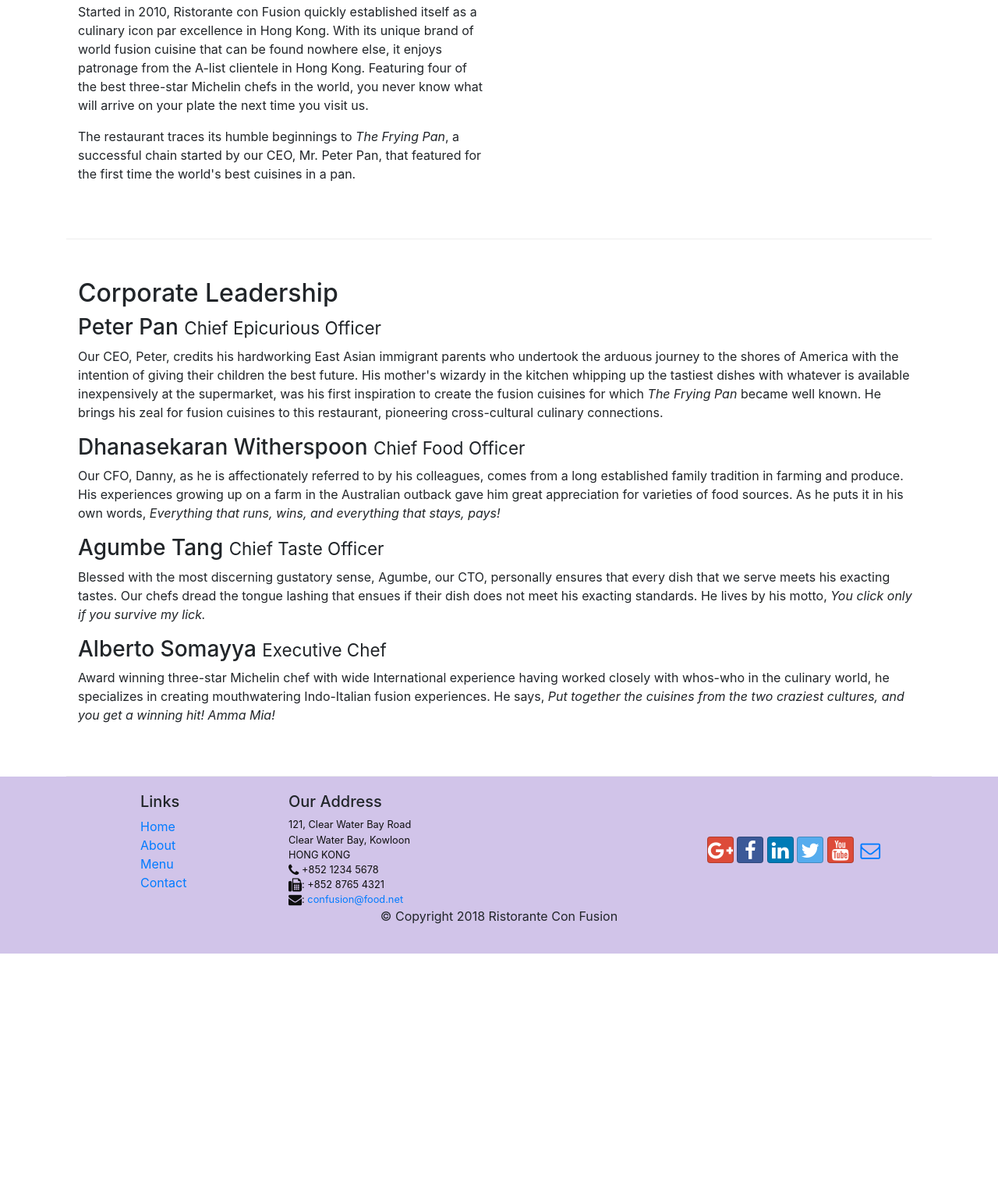
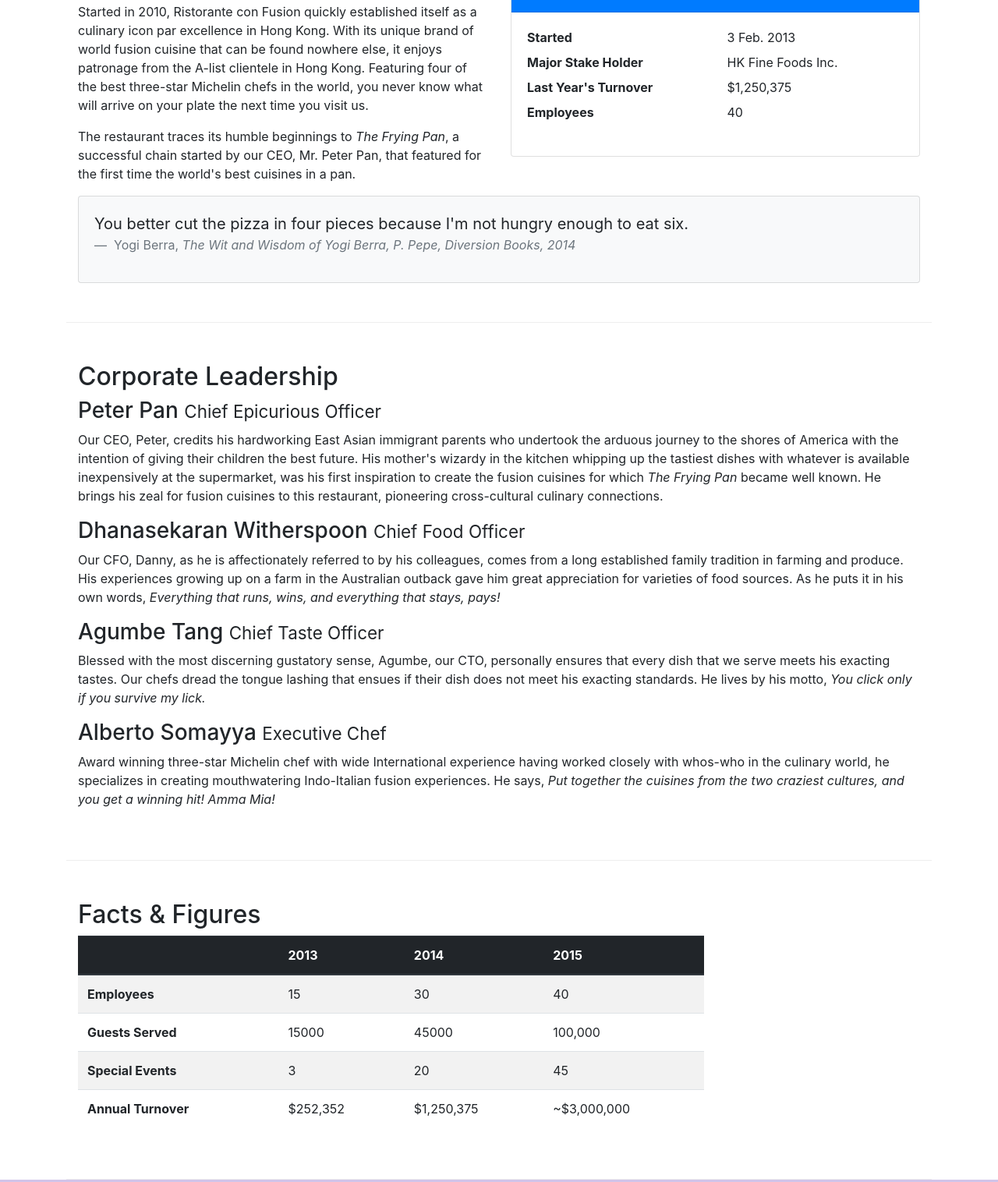
Before and after one commit to LucasSalmons/conFusion, a website: page aboutus.html in a window 1280 px wide. Shown: the part 558-2074 px from the top of the page at 78% size. Before the commit the page ends 1781 px from the top, so only its background shows below. Drawn offline with nearby package versions, Linux system fonts and the light colour scheme.

Commit message:
Table and cards

```diff
--- a/aboutus.html
+++ b/aboutus.html
@@ -64,7 +64,7 @@
             </div>
         </div>
 
-        <div class="row-content">
+        <div class="row row-content">
             <div class="col-12 col-sm-6">
                 <h2>Our History</h2>
                 <p>Started in 2010, Ristorante con Fusion quickly established itself as a culinary icon par excellence
@@ -75,12 +75,39 @@
                 <p>The restaurant traces its humble beginnings to <em>The Frying Pan</em>, a successful chain started by
                     our CEO, Mr. Peter Pan, that featured for the first time the world's best cuisines in a pan.</p>
             </div>
-            <div>
+            <div class=" col-12 col-sm-6">
+                <div class="card">
+                    <h3 class="card-header bg-primary text-white"> Facts At a Glance </h3>
+                    <div class="card-body">
+                        <dl class="row">
+                            <dt class="col-6"> Started </dt>
+                            <dd class="col-6"> 3 Feb. 2013 </dd>
+                            <dt class="col-6"> Major Stake Holder </dt>
+                            <dd class="col-6"> HK Fine Foods Inc. </dd>
+                            <dt class="col-6"> Last Year's Turnover </dt>
+                            <dd class="col-6"> $1,250,375 </dd>
+                            <dt class="col-6"> Employees </dt>
+                            <dd class="col-6"> 40 </dd>
+                        </dl>
+                    </div>
+                </div>
+            </div>
+            <div class="col-12">
+                <div class="card card-body bg-light">
+                    <blockquote class="blockquote">
+                        <p class="mb-0"> You better cut the pizza in four pieces because I'm not hungry enough to eat
+                            six. </p>
+                        <footer class="blockquote-footer"> Yogi Berra,
+                            <cite title="Source Title"> The Wit and Wisdom of Yogi Berra, P. Pepe, Diversion Books, 2014
+                            </cite>
+                        </footer>
+                    </blockquote>
+                </div>
             </div>
         </div>
 
 
-        <div class="row-content">
+        <div class="row row-content">
             <div class="col-12">
                 <h2>Corporate Leadership</h2>
                 <h3>Peter Pan <small>Chief Epicurious Officer</small></h3>
@@ -109,6 +136,51 @@
                     whos-who in the culinary world, he specializes in creating mouthwatering Indo-Italian fusion
                     experiences. He says, <em>Put together the cuisines from the two craziest cultures, and you get a
                         winning hit! Amma Mia!</em></p>
+            </div>
+        </div>
+        <div class="row row-content">
+            <div class="col-12 col-sm-9">
+                <h2> Facts &amp; Figures </h2>
+                <div class="table-responsive">
+                    <table class="table table-striped">
+                        <thead class="thead-dark">
+                            <tr>
+                                <th> &nbsp; </th>
+                                <th> 2013 </th>
+                                <th> 2014 </th>
+                                <th> 2015 </th>
+                            </tr>
+                        </thead>
+                        <tbody>
+                            <tr>
+                                <th> Employees </th>
+                                <td> 15 </td>
+                                <td> 30 </td>
+                                <td> 40 </td>
+                            </tr>
+                            <tr>
+                                <th> Guests Served </th>
+                                <td> 15000 </td>
+                                <td> 45000 </td>
+                                <td> 100,000 </td>
+                            </tr>
+                            <tr>
+                                <th> Special Events </th>
+                                <td> 3 </td>
+                                <td> 20 </td>
+                                <td> 45 </td>
+                            </tr>
+                            <tr>
+                                <th> Annual Turnover </th>
+                                <td> $252,352 </td>
+                                <td> $1,250,375 </td>
+                                <td> ~$3,000,000 </td>
+                            </tr>
+                        </tbody>
+                    </table>
+                </div>
+            </div>
+            <div class="col-12 col-sm-3">
             </div>
         </div>
 
```
